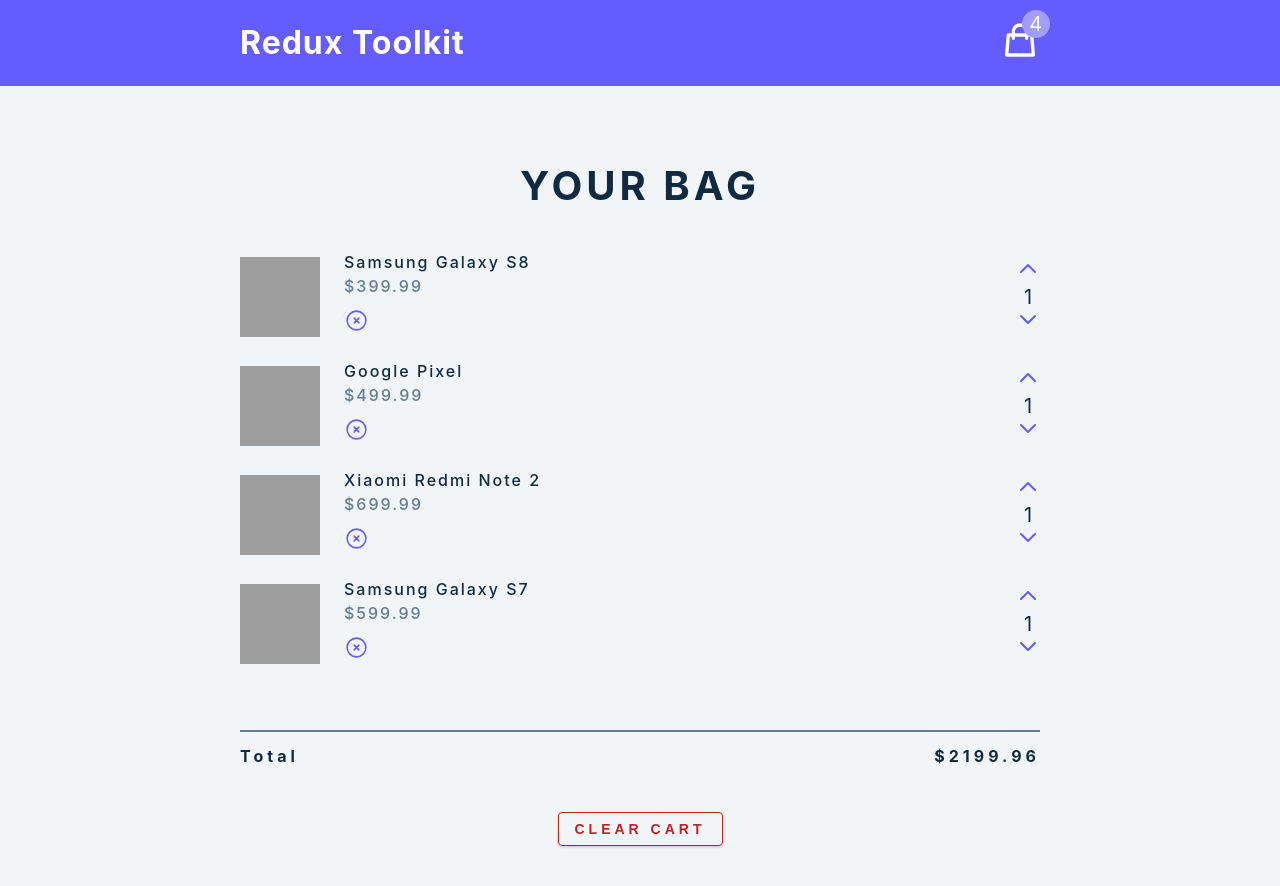
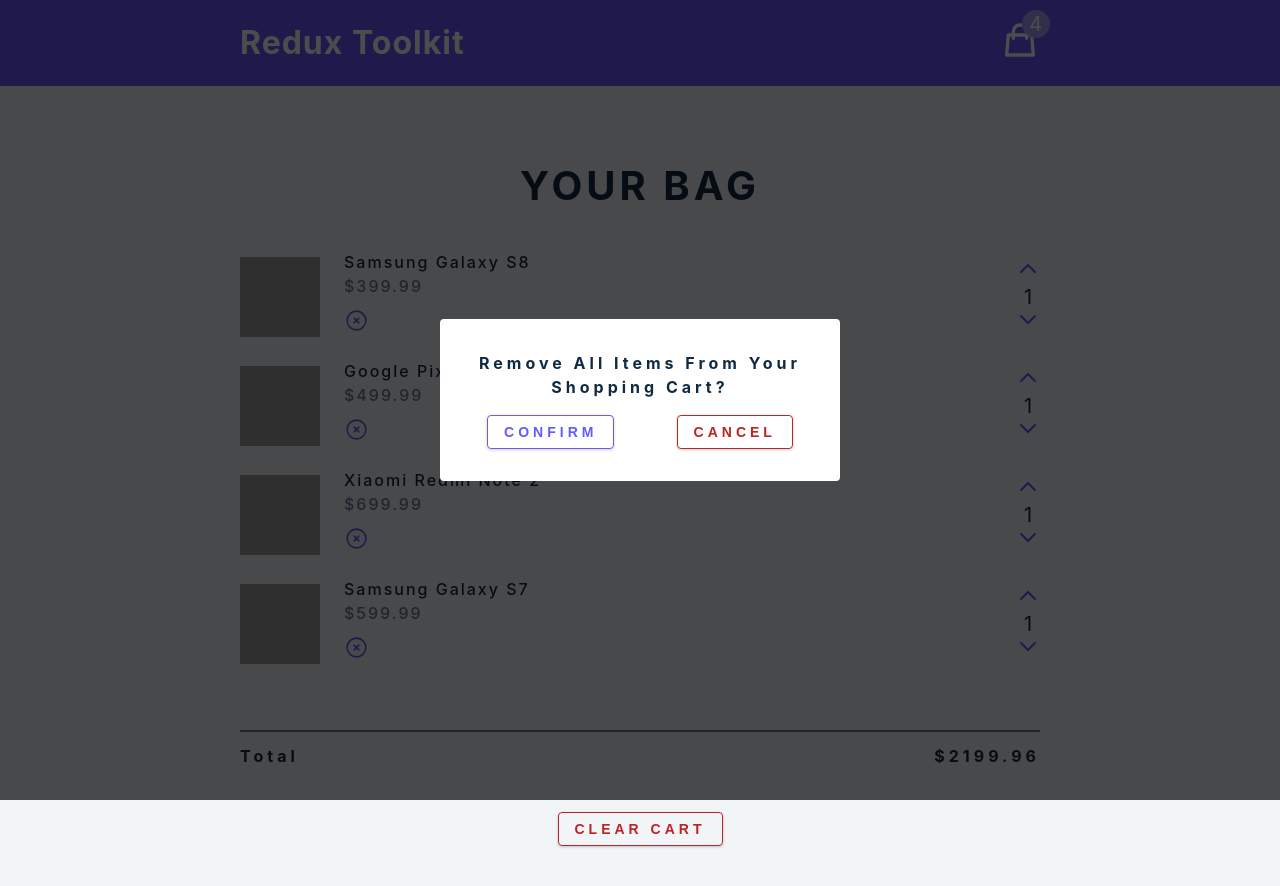
Before and after one commit to matthewcordaro/Portfolio-React-Redux-Cart, a React (Vite) app: page / in a window 1280 px wide. Built offline with nearby package versions, Linux system fonts and the light colour scheme; grey boxes are pictures that could not be loaded.

Commit message:
refactor: reorganize cart feature structure and add Modal component for cart actions

```diff
--- a/src/App.jsx
+++ b/src/App.jsx
@@ -1,8 +1,9 @@
 import { useDispatch, useSelector } from "react-redux"
 import CartContainer from "./components/CartContainer"
 import Navbar from "./components/Navbar"
-import { calculateTotals } from "./features/cartSlice"
+import { calculateTotals } from "./features/cart/cartSlice"
 import { useEffect } from "react"
+import Modal from "./components/Modal"
 
 function App() {
   const { cartItems } = useSelector((state) => state.cart)
@@ -13,6 +14,7 @@ function App() {
 
   return (
     <main>
+      <Modal />
       <Navbar />
       <CartContainer />
     </main>
--- a/src/components/CartContainer.jsx
+++ b/src/components/CartContainer.jsx
@@ -1,6 +1,6 @@
 import { useSelector, useDispatch } from "react-redux"
 import CartItem from "./CartItem"
-import { clearCart } from "../features/cartSlice"
+import { clearCart } from "../features/cart/cartSlice"
 
 function CartContainer() {
   const dispatch = useDispatch()
@@ -30,7 +30,7 @@ function CartContainer() {
         <hr />
         <div className='cart-total'>
           <h4>
-            total <span>${total}</span>
+            total <span>${total.toFixed(2)}</span>
           </h4>
           <button
             className='btn clear-btn'
--- /dev/null
+++ b/src/components/Modal.jsx
@@ -0,0 +1,17 @@
+const Modal = () => (
+  <aside className='modal-container'>
+    <div className='modal'>
+      <h4>Remove all items from your shopping cart?</h4>
+      <div className='btn-container'>
+        <button className='btn confirm-btn' type='button'>
+          confirm
+        </button>
+        <button className='btn clear-btn' type='button'>
+          cancel
+        </button>
+      </div>
+    </div>
+  </aside>
+)
+
+export default Modal
--- a/src/features/cartSlice.js
+++ b/src/features/cart/cartSlice.js
@@ -1,5 +1,5 @@
 import { createSlice } from "@reduxjs/toolkit"
-import cartItems from "../cartItems"
+import cartItems from "../../cartItems"
 
 const initialState = {
   cartItems: cartItems,
--- a/src/store.js
+++ b/src/store.js
@@ -1,5 +1,5 @@
 import { configureStore } from "@reduxjs/toolkit"
-import cartReducer from "./features/cartSlice"
+import cartReducer from "./features/cart/cartSlice"
 
 export const store = configureStore({
   reducer: {
```
Also changed, not shown: src/components/CartItem.jsx (+9 -3 lines), src/features/modal/modalSlice.js (added).
